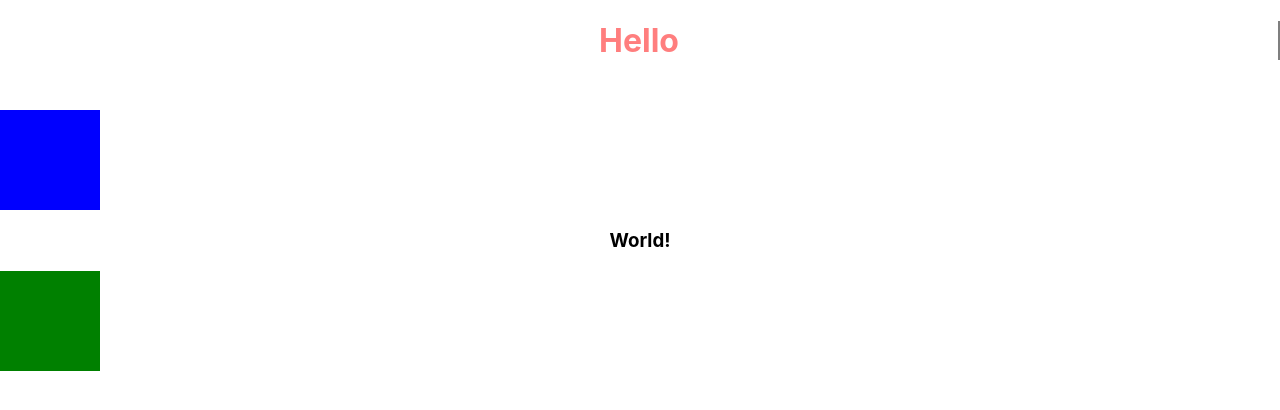
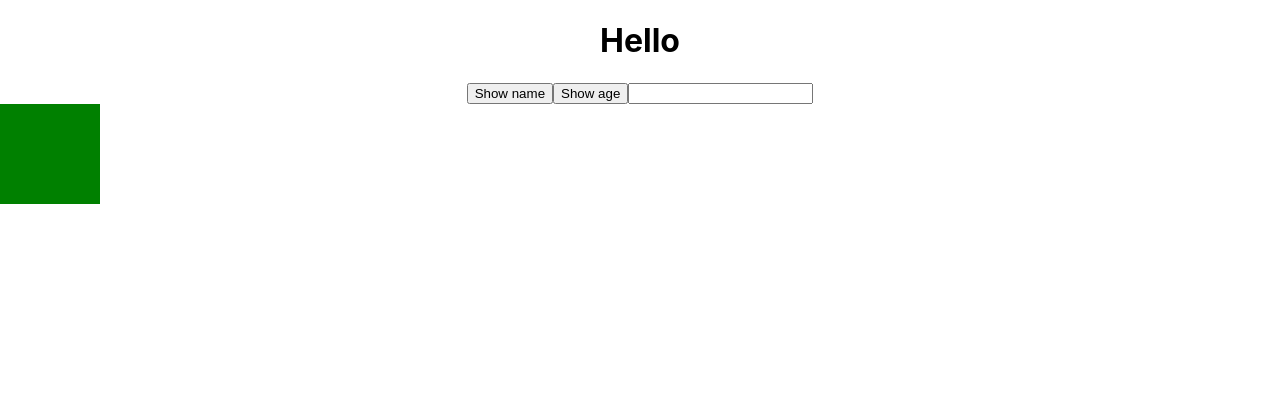
Before and after one commit to iHateAI/STUDY-REACT-BASIC, a React (Create React App) app: page / in a window 1280 px wide. Shown: the top 410 px of the page. Built offline with nearby package versions, Linux system fonts and the light colour scheme; the HTML template or start-up script is replaced by a standard one.

Commit message:
이벤트 처리

```diff
--- a/src/component/Hello.tsx
+++ b/src/component/Hello.tsx
@@ -1,21 +1,18 @@
-import World from "./World";
-import styles from './Hello.module.css'
+const Hello = () => {
+  function showName() {
+    alert("Mike");
+  }
 
-const Hello = () => {
+  function showText(e: any) {
+    console.log(e.target.value);
+  }
+
   return (
     <>
-      <h1
-        style={{
-          color: "#f00",
-          borderRight: "2px solid #000",
-          marginBottom: "50px",
-          opacity: 0.5,
-        }}
-      >
-        Hello
-      </h1>
-      <div className={styles.box}></div>
-      <World />
+      <h1>Hello</h1>
+      <button onClick={showName}>Show name</button>
+      <button onClick={() => alert(30)}>Show age</button>
+      <input type="text" onChange={showText} />
     </>
   );
 };
```
